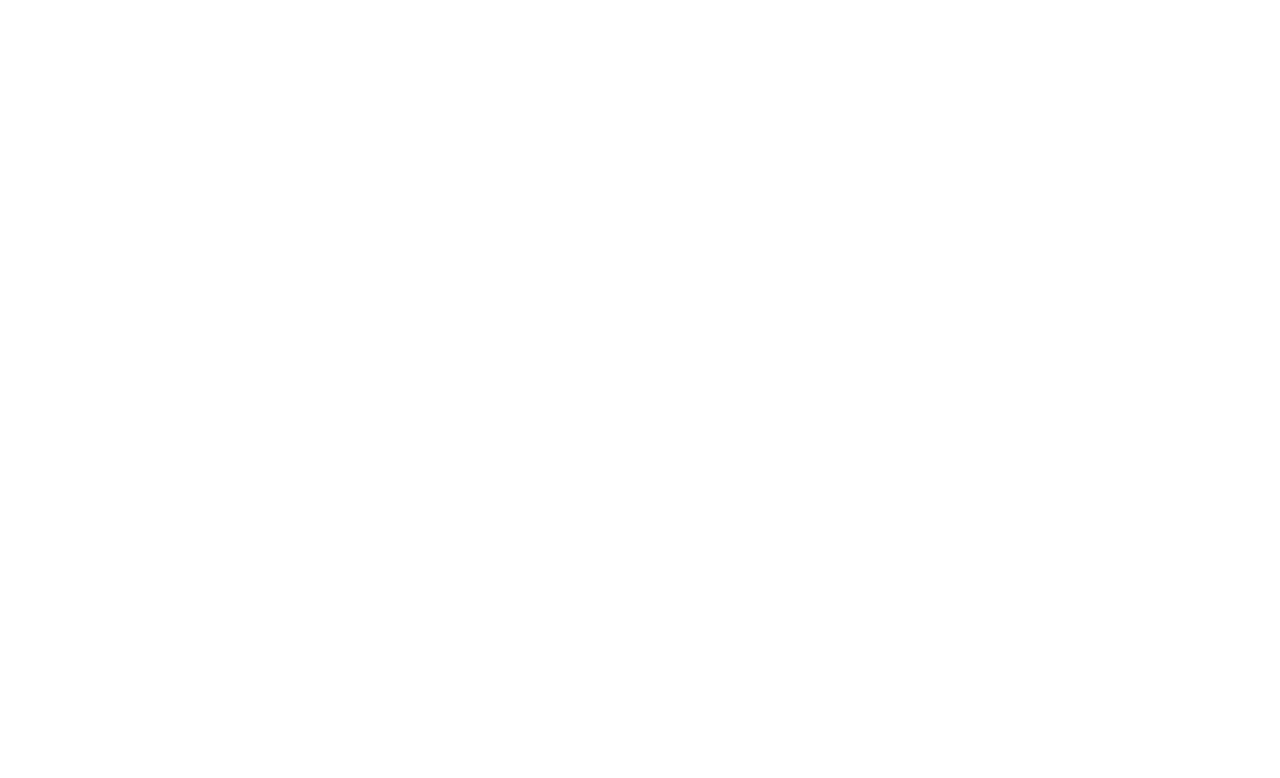
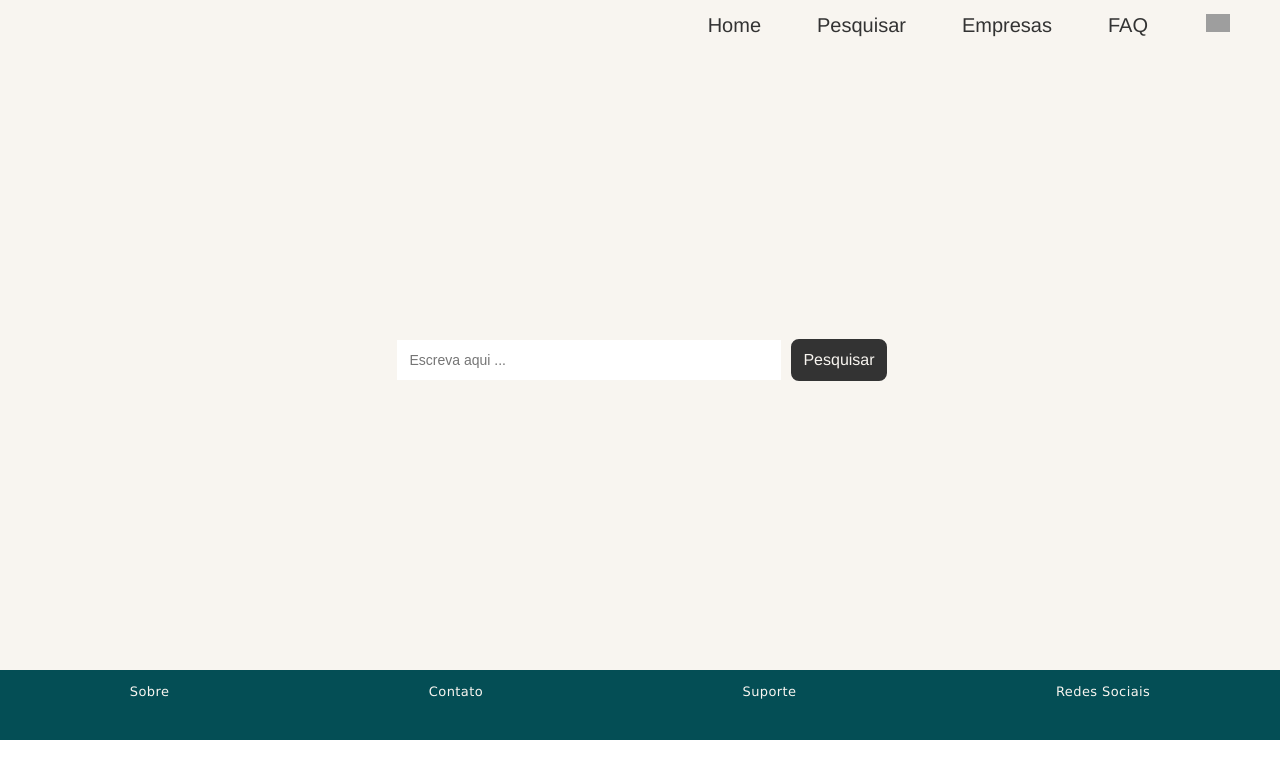
Before and after one commit to bokargiu/Lokus, an Angular app: page /pesquisa in a window 1280 px wide. Before the commit this address led to /. Shown: the top 778 px of the page. Built offline with nearby package versions, Linux system fonts and the light colour scheme; grey boxes are pictures that could not be loaded.

Commit message:
Inclui o router em pesquisa e na home page

```diff
--- a/src/app/Components/GlobalComponents/head-menu/head-menu.component.html
+++ b/src/app/Components/GlobalComponents/head-menu/head-menu.component.html
@@ -1,5 +1,6 @@
 <div class="container">
-    <button class="menu-button">Home</button>
+    <button [routerLink]="['']" class="menu-button">Home</button>
+    <button [routerLink]="['pesquisa']" class="menu-button">Pesquisar</button>
     <button class="menu-button">Empresas</button>
     <button class="menu-button">FAQ</button>
     <button [cdkMenuTriggerFor]="menu"  class="menu-button">
--- a/src/app/Components/GlobalComponents/head-menu/head-menu.component.ts
+++ b/src/app/Components/GlobalComponents/head-menu/head-menu.component.ts
@@ -1,6 +1,7 @@
 import { Component } from '@angular/core';
 import { CommonModule } from '@angular/common';
 import { CdkMenuModule, CdkMenuTrigger, CdkMenuItem } from '@angular/cdk/menu';
+import { RouterModule, Routes } from '@angular/router';
 
 @Component({
   selector: 'app-head-menu',
@@ -9,7 +10,8 @@ import { CdkMenuModule, CdkMenuTrigger, CdkMenuItem } from '@angular/cdk/menu';
     CdkMenuModule,
     CdkMenuTrigger,
     CdkMenuItem,
-    CommonModule],
+    CommonModule,
+    RouterModule],
   templateUrl: './head-menu.component.html',
   styleUrls: ['./head-menu.component.css']
 })
--- a/src/app/Pages/companies-page/companies-page.component.html
+++ b/src/app/Pages/companies-page/companies-page.component.html
@@ -1,4 +1,7 @@
 <app-head-menu/>
 
+<div class="container">
+
+</div>
 
 <app-footing/>
```
Also changed, not shown: src/app/app-routing.module.ts (+6 -2 lines).
